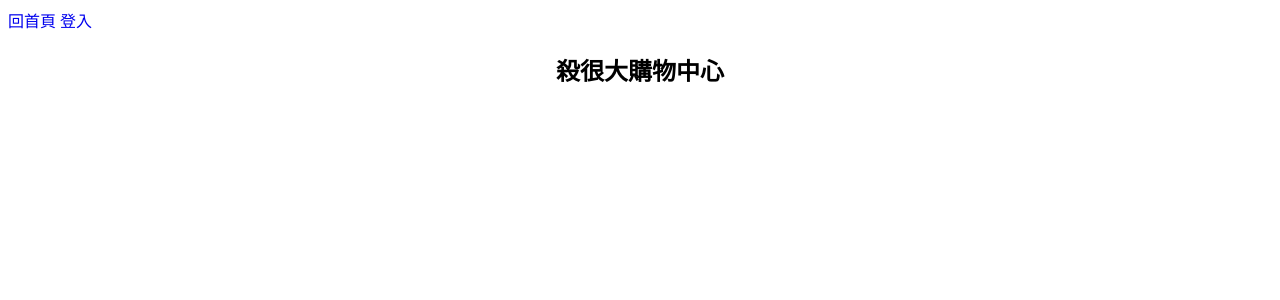
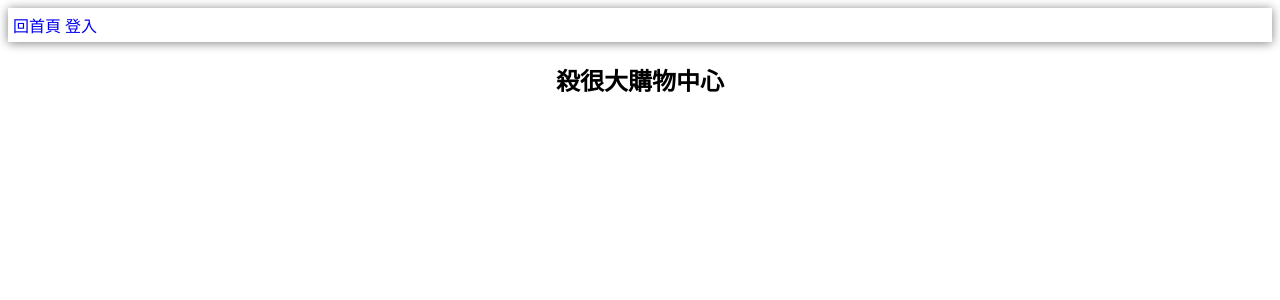
Before and after one commit to HannaWang003/Program_Hanna, a PHP site: page /member/index.php in a window 1280 px wide. Shown: the top 300 px of the page. Run offline with PHP 8.4, Linux system fonts and the light colour scheme.

Commit message:
header_CSS_set

```diff
--- a/P20231030_01/member/style.css
+++ b/P20231030_01/member/style.css
@@ -1,9 +1,16 @@
 /* element */
+* {
+  box-sizing: border-box;
+}
 a {
   text-decoration: none;
 }
 a:hover {
   text-decoration: underline;
+}
+header {
+  box-shadow: 0px 1px 10px gray;
+  padding: 5px;
 }
 .login-block {
   padding: 30px 40px;
```
